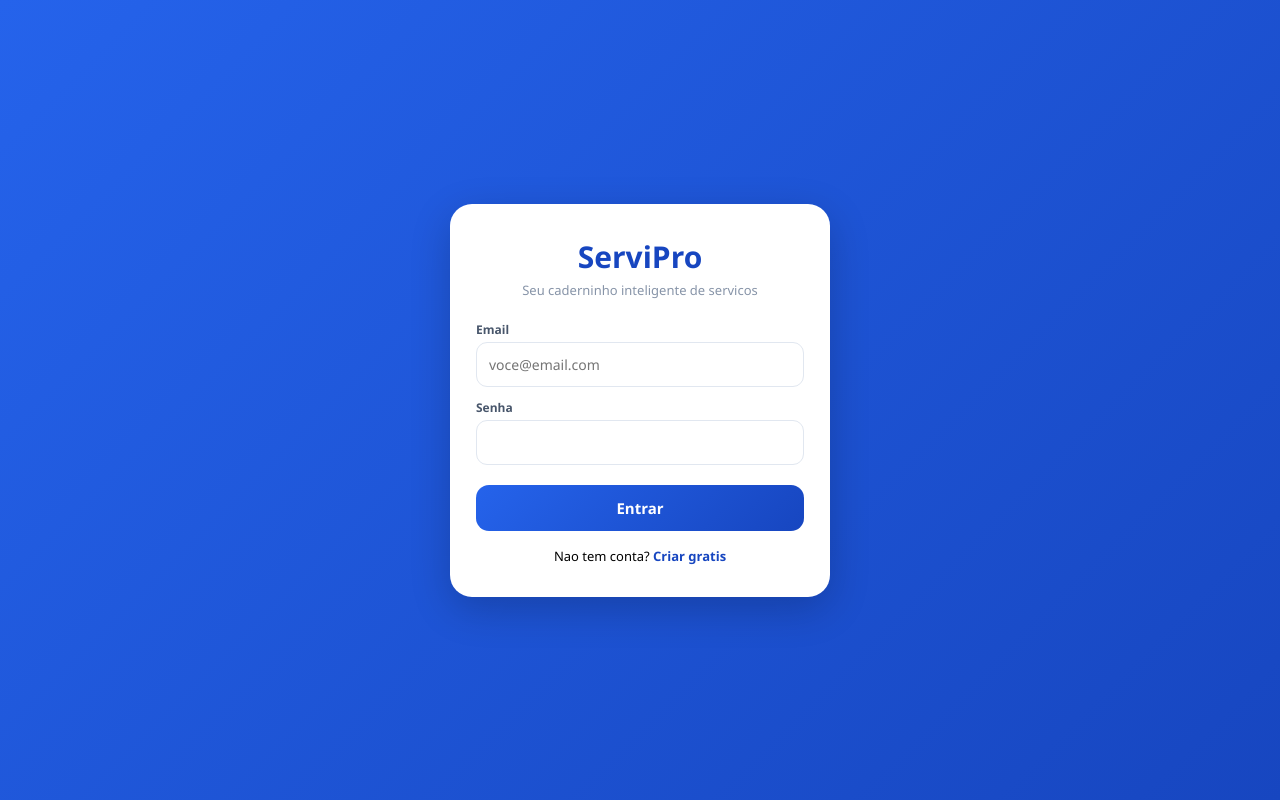
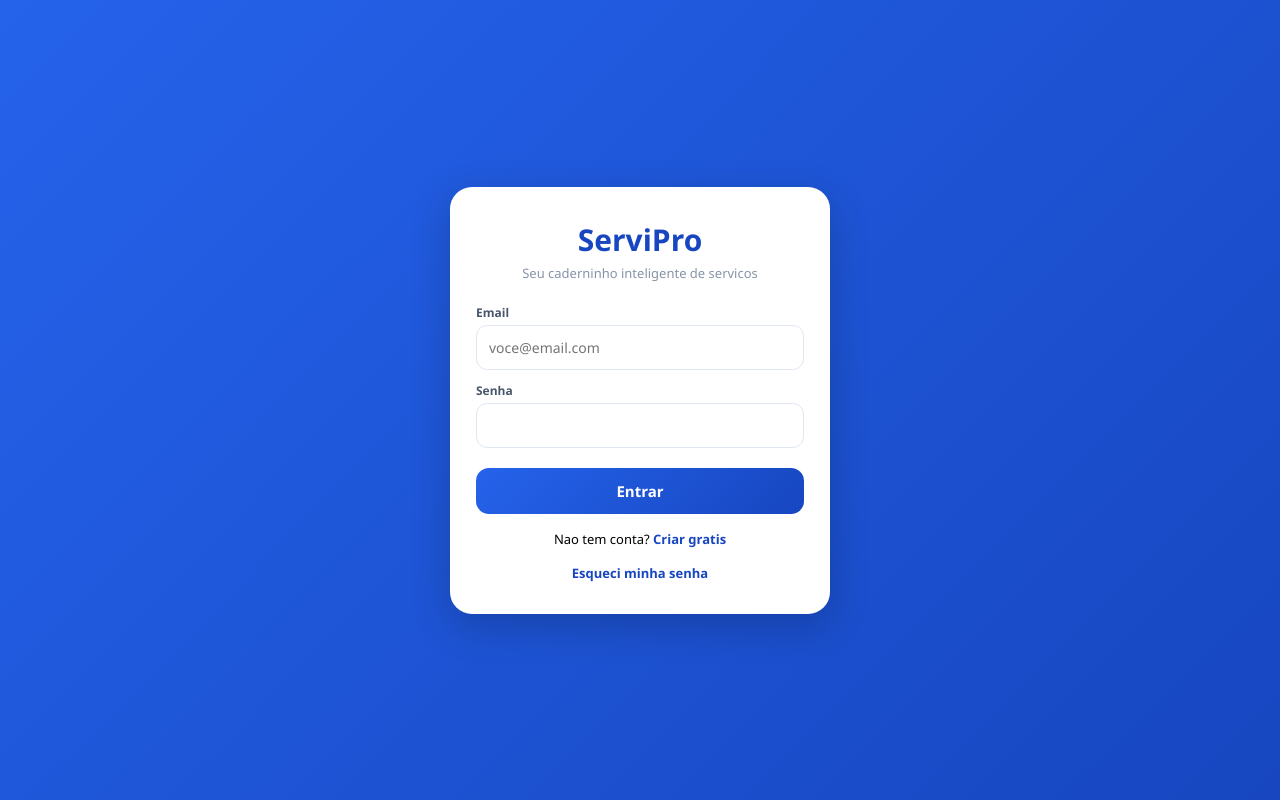
Before and after one commit to ivansilva0633/servipro, a Flask app: page /login in a window 1280 px wide. Run offline with Flask 3, Linux system fonts and the light colour scheme.

Commit message:
Update auth.html

```diff
--- a/templates/auth.html
+++ b/templates/auth.html
@@ -29,5 +29,6 @@ button{width:100%;margin-top:20px;padding:13px;border:none;border-radius:13px;ba
  <button>Entrar</button>
 </form>
 <p class="link">Nao tem conta? <a href="/cadastro">Criar gratis</a></p>
+ <p class="link"><a href="/recuperar">Esqueci minha senha</a></p>
 {% endif %}
 </div></body></html>
```
